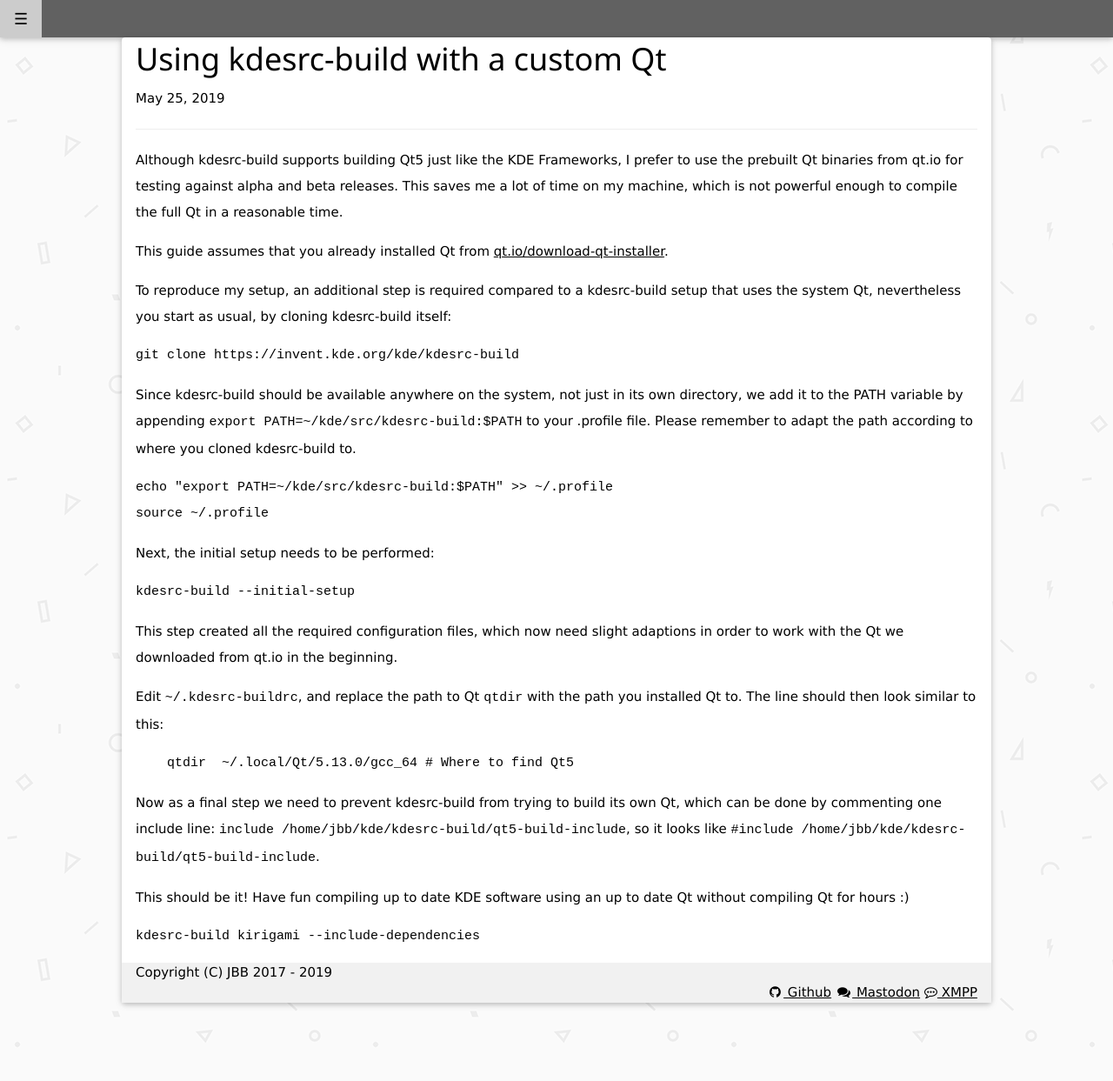
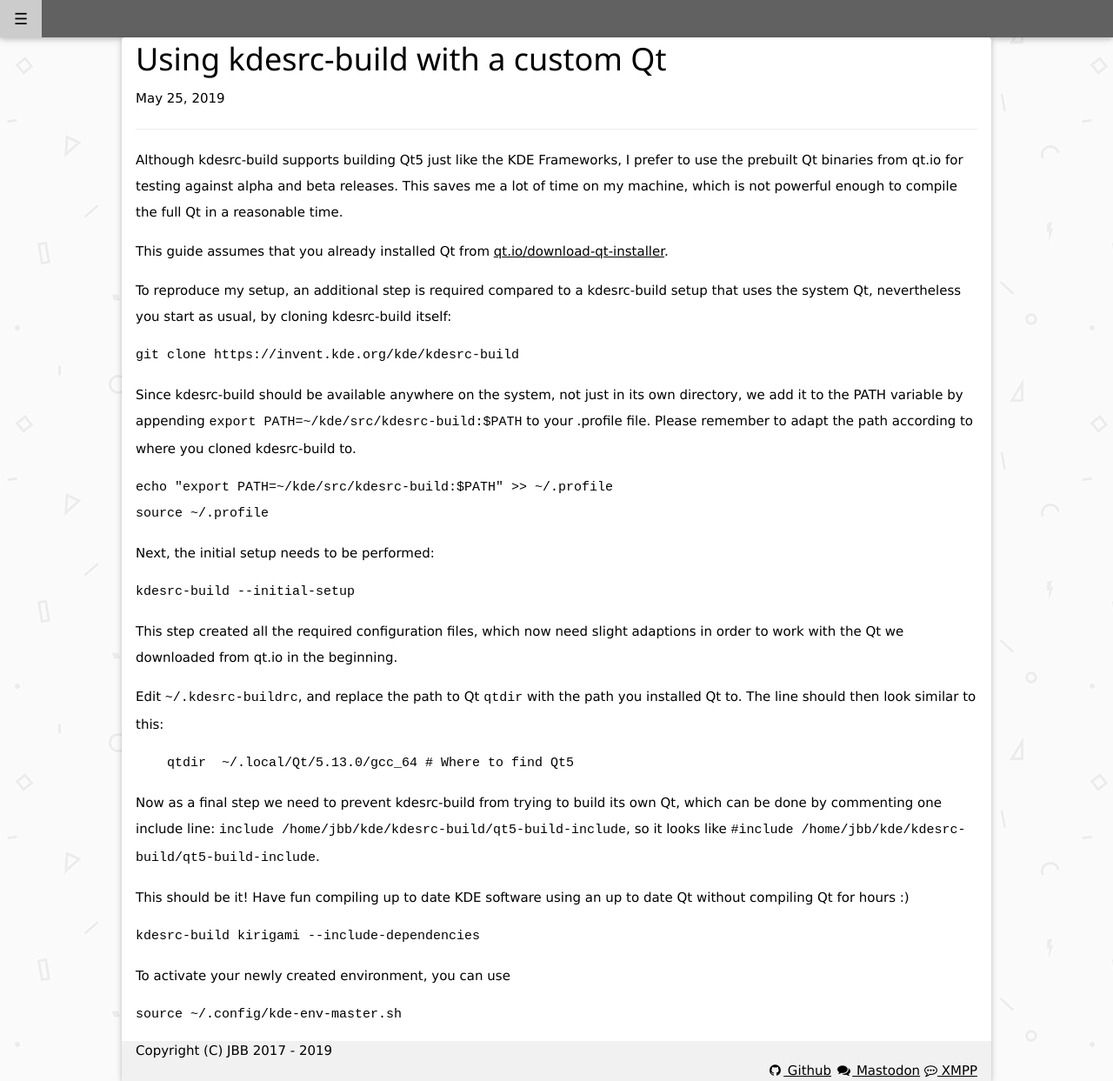
Before and after one commit to jbbgameich/jbbgameich.github.io, a Jekyll site: the page built from _posts/2019-05-25-kdesrc-build-custom-qt.md, in a window 1280 px wide. Shown: the whole page at 87% size. Built offline with Jekyll 4.4.1, drawn with Linux system fonts in a browser that asks for light colours.

Commit message:
Add description of how to activate the kdesrc-build env

````diff
--- a/_posts/2019-05-25-kdesrc-build-custom-qt.md
+++ b/_posts/2019-05-25-kdesrc-build-custom-qt.md
@@ -43,3 +43,8 @@
 ```
 kdesrc-build kirigami --include-dependencies
 ```
+
+To activate your newly created environment, you can use
+```
+source ~/.config/kde-env-master.sh
+```
````
